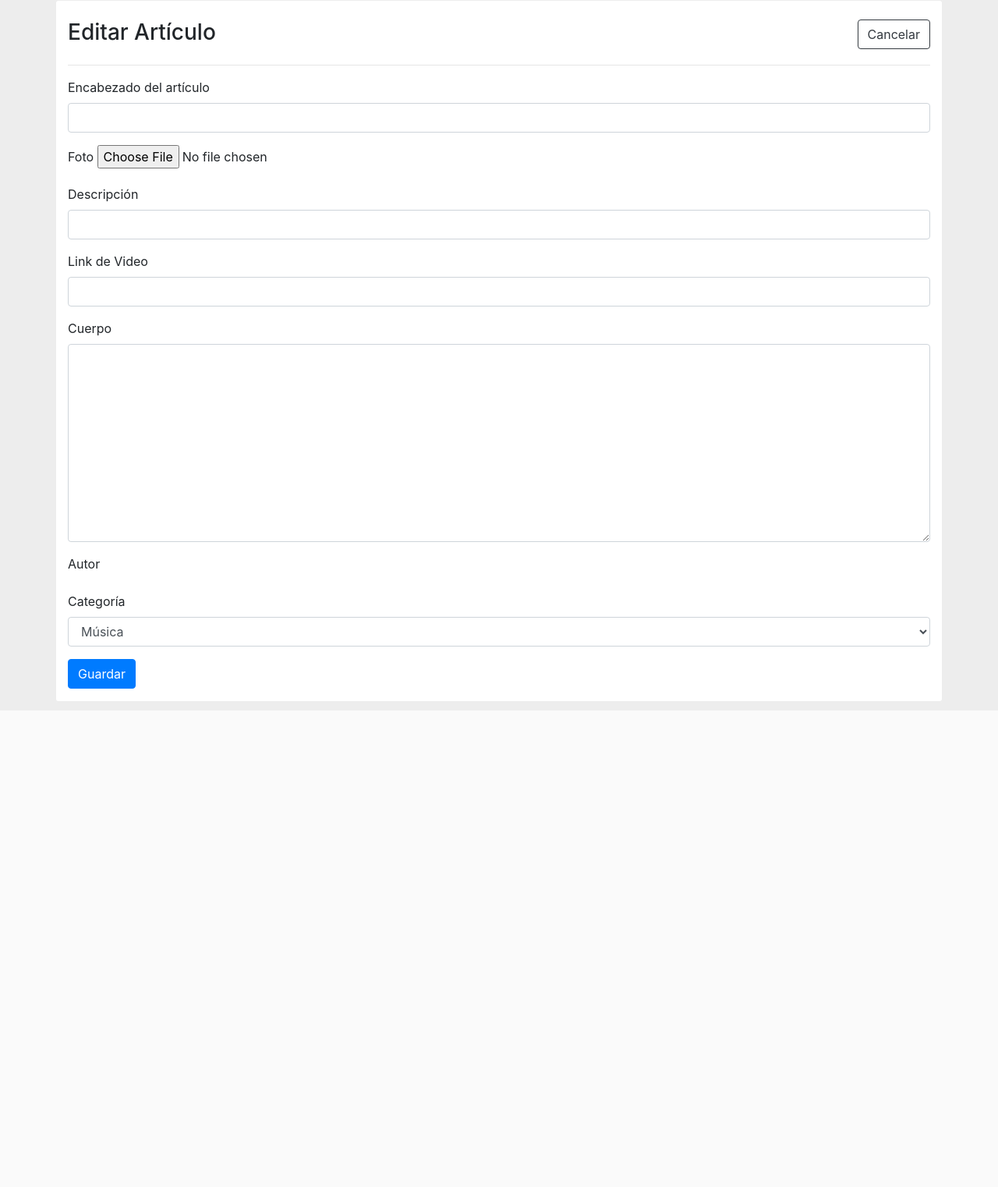
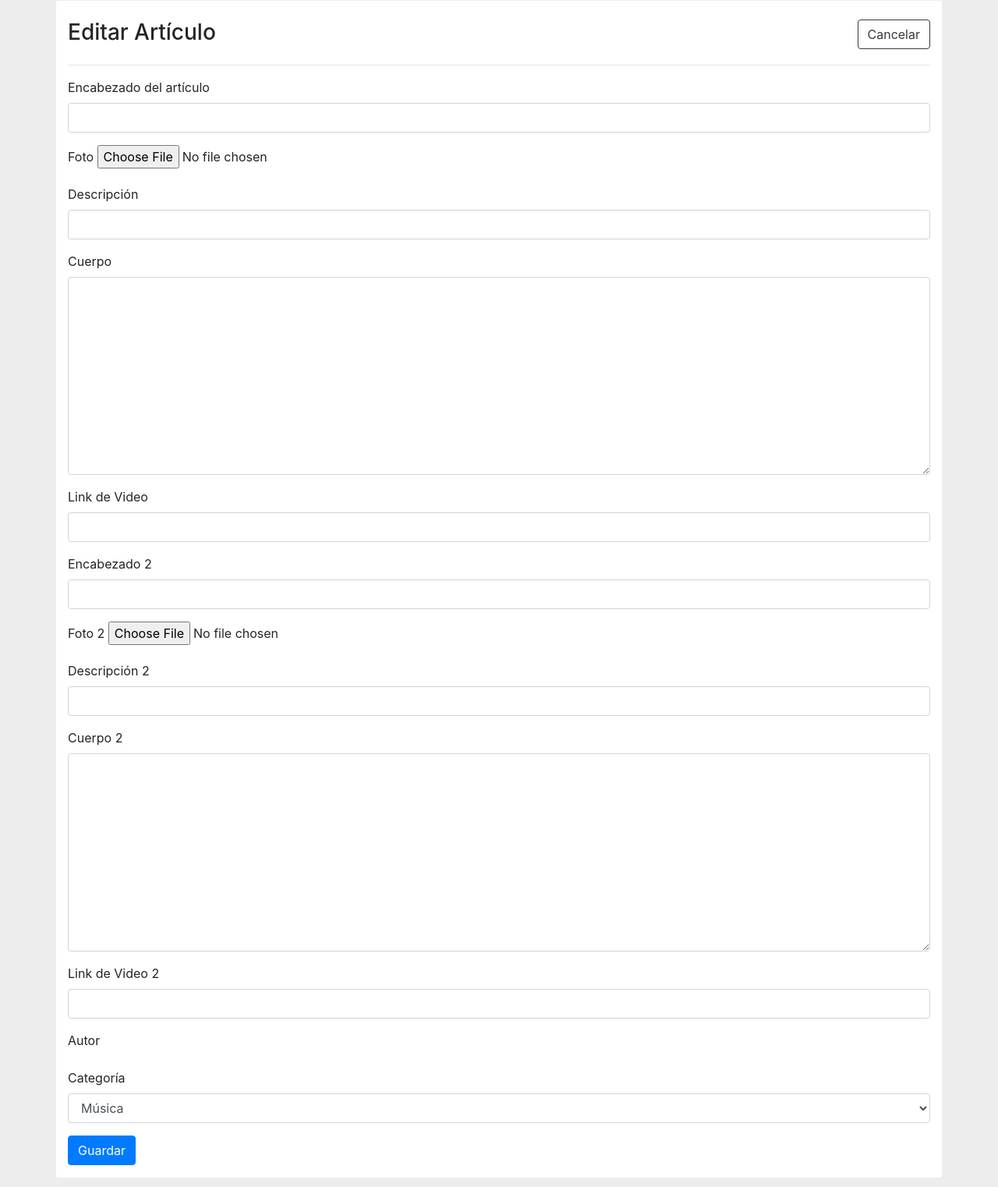
Before and after one commit to JorgeLVM7/IndieSonico, a Laravel app: page /articles/1/edit in a window 1280 px wide. Shown: the part 72-1594 px from the top of the page at 78% size. Before the commit the page ends 983 px from the top, so only its background shows below. Run offline with Laravel 8, Linux system fonts and the light colour scheme; data comes from the database, SQL or seed files in the repository; data that the repository does not hold is empty; settings files or empty folders that the repository lacks are supplied; some libraries are stand-ins or nearby versions.

Commit message:
act10
Se agregan campos al modulo articulos

```diff
--- a/app/Article.php
+++ b/app/Article.php
@@ -9,6 +9,7 @@ class Article extends Model
 {
     protected $fillable = [
         'head', 'description', 'body','category','date','autor','approve', 'path','video',
+        'head_2','path_2','description_2', 'body_2','video_2'
 
     ];
 
@@ -21,4 +22,13 @@ class Article extends Model
         }
 
     }
+    public function setPath2Attribute($path)
+    {
+        if(!empty($path)){
+            $this->attributes['path_2']= Carbon::now()->second.$path->getClientOriginalName();
+            $name = Carbon::now()->second.$path->getClientOriginalName();
+            \Storage::disk('local')->put($name, \File::get($path));
+        }
+
+    }
 }
--- a/app/Http/Controllers/ArticleController.php
+++ b/app/Http/Controllers/ArticleController.php
@@ -26,14 +26,21 @@ class ArticleController extends Controller
     {
         $article = new Article;
 
-        $article ->head = $request ->head;
-        $article ->description = $request ->description;
-        $article ->body = $request -> body;
-        $article ->category = $request ->category;
-        $article ->autor = Auth::user()->name.' '.Auth::user()->last_name;
-        $article ->approve = 'No Aprobado';
-        $article ->path = $request ->path;
-        $article->video =$request->video;
+        $article ->head         = $request    ->head;
+        $article ->path         = $request    ->path;
+        $article ->description  = $request    ->description;
+        $article ->body         = $request    ->body;
+        $article->video         =$request     ->video;
+
+        $article ->head_2       = $request    ->head_2;
+        $article ->path_2       = $request    ->path_2;
+        $article ->description_2 = $request   ->description_2;
+        $article ->body_2       = $request    ->body_2;
+        $article ->video_2      = $request    ->video_2;
+
+        $article ->autor        = Auth::user()->name.' '.Auth::user()->last_name;
+        $article ->category     = $request ->category;
+        $article ->approve      = 'No Aprobado';
 
         $article ->save();
 
@@ -53,14 +60,21 @@ class ArticleController extends Controller
     {
         $article = Article::find($id);
 
-        $article ->head = $request ->head;
-        $article ->description = $request ->description;
-        $article ->body = $request -> body;
-        $article ->category = $request ->category;
-        $article ->autor = Auth::user()->name.' '.Auth::user()->last_name;
-        $article ->approve= 'No Aprobado';
-        $article ->path = $request ->path;
-        $article->video =$request->video;
+        $article ->head         = $request    ->head;
+        $article ->path         = $request    ->path;
+        $article ->description  = $request    ->description;
+        $article ->body         = $request    ->body;
+        $article->video         =$request     ->video;
+
+        $article ->head_2       = $request    ->head_2;
+        $article ->path_2       = $request    ->path_2;
+        $article ->description_2 = $request   ->description_2;
+        $article ->body_2       = $request    ->body_2;
+        $article ->video_2      = $request    ->video_2;
+
+        $article ->autor        = Auth::user()->name.' '.Auth::user()->last_name;
+        $article ->category     = $request ->category;
+        $article ->approve      = 'No Aprobado';
 
 
 
--- a/app/Http/Requests/ArticleRequest.php
+++ b/app/Http/Requests/ArticleRequest.php
@@ -29,6 +29,7 @@ class ArticleRequest extends FormRequest
             'body'=> 'required',
             'description'=> 'required',
             'category'=> 'required',
+
         ];
     }
 }
--- a/resources/views/articles/fragment/form.blade.php
+++ b/resources/views/articles/fragment/form.blade.php
@@ -11,16 +11,41 @@
     {!! Form::label('description','Descripción ') !!}
     {!! Form::text('description', null,['class'=>'form-control']) !!}
 </div>
-
+<div class="form-group">
+    {!! Form::label('body','Cuerpo ') !!}
+    {!! Form::textarea('body', null,['class'=>'form-control']) !!}
+</div>
 <div class="form-group">
     {!! Form::label('video','Link de Video') !!}
     {!! Form::text('video', null,['class'=>'form-control']) !!}
 </div>
 
+
+
 <div class="form-group">
-    {!! Form::label('body','Cuerpo ') !!}
-    {!! Form::textarea('body', null,['class'=>'form-control']) !!}
+    {!! Form::label('head_2','Encabezado 2') !!}
+    {!! Form::text('head_2', null,['class'=>'form-control']) !!}
 </div>
+<div class="form-group">
+    {!! Form::label('image_2','Foto 2') !!}
+    {!! Form::file('path_2') !!}
+</div>
+
+<div class="form-group">
+    {!! Form::label('description_2','Descripción 2') !!}
+    {!! Form::text('description_2', null,['class'=>'form-control']) !!}
+</div>
+<div class="form-group">
+    {!! Form::label('body_2','Cuerpo 2 ') !!}
+    {!! Form::textarea('body_2', null,['class'=>'form-control']) !!}
+</div>
+<div class="form-group">
+    {!! Form::label('video_2','Link de Video 2') !!}
+    {!! Form::text('video_2', null,['class'=>'form-control']) !!}
+</div>
+
+
+
 
 <div class="form-group">
     <label for="">Autor</label>
--- a/resources/views/cinema/show.blade.php
+++ b/resources/views/cinema/show.blade.php
@@ -2,7 +2,7 @@
 
 @section('content')
 
-    {{--<div id="carouselExampleSlidesOnly" class="carousel slide fixed-absolute" data-ride="carousel">
+{{--    <div id="carouselExampleSlidesOnly" class="carousel slide fixed-absolute" data-ride="carousel">
         <div class="carousel-inner">
             <div class="carousel-item active">
                 <img class="d-block w-100 top-ten" src="icons/1.png" alt="First slide">
```
Also changed, not shown: database/migrations/2017_11_16_065454_create_articles_table.php, database/migrations/2018_01_30_115844_add_column_articles_head2.php (added).
